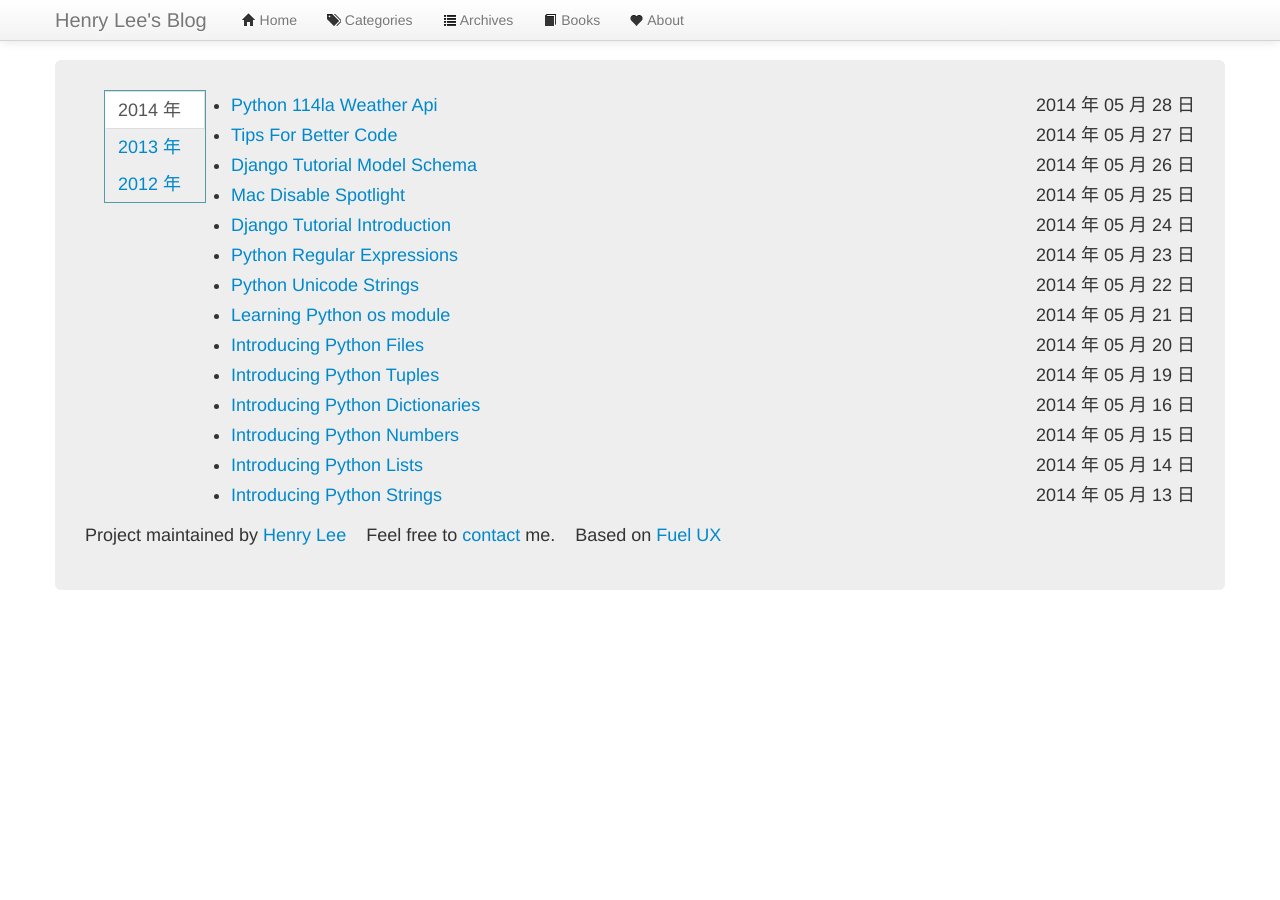
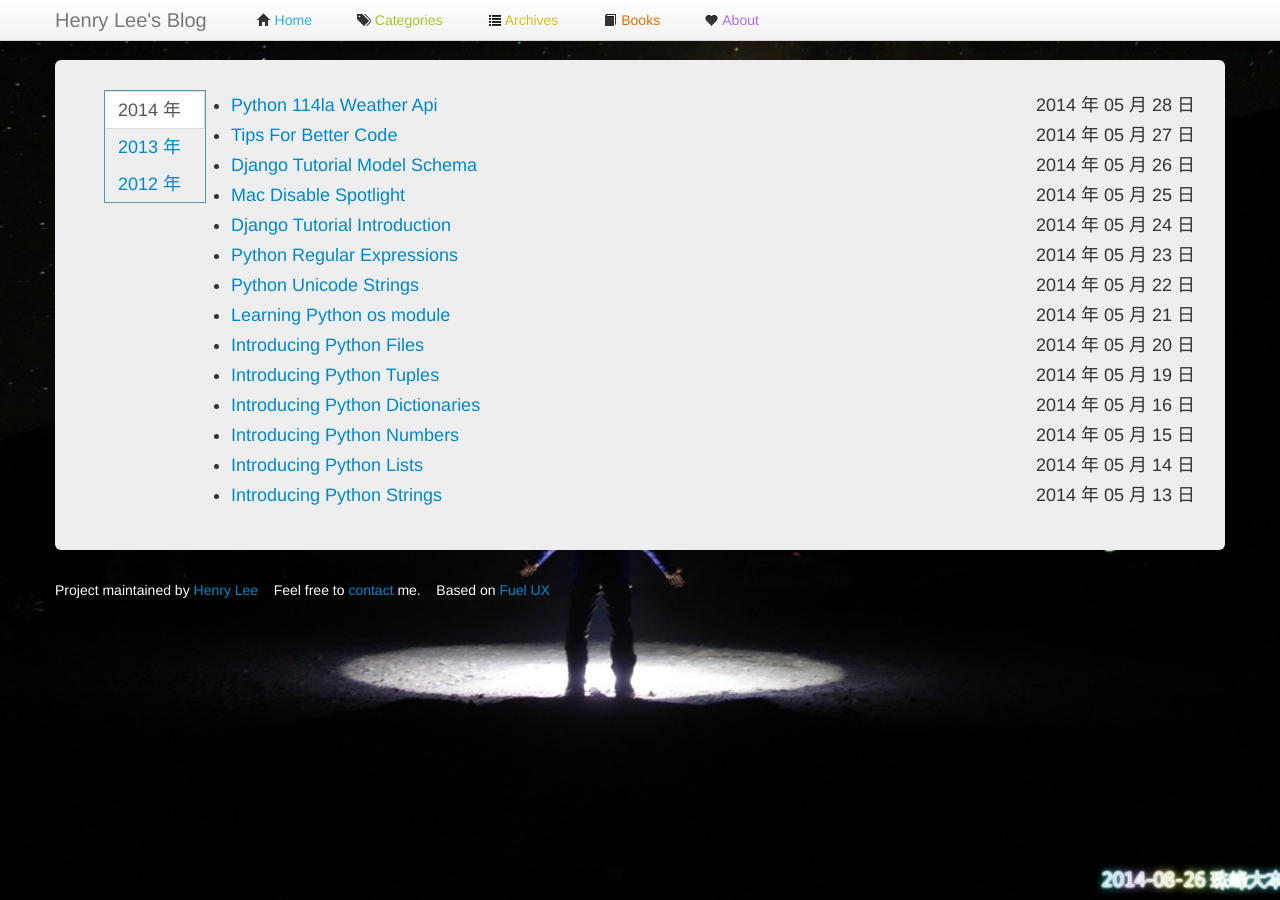
Before and after one commit to manageyp/manageyp.github.com, a Jekyll site: the page built from archives.html, in a window 1280 px wide. Built offline with Jekyll 4.4.1, drawn with Linux system fonts in a browser that asks for light colours; nearby versions of some CDN libraries.

Commit message:
[Chagne] blog layout

```diff
--- a/_includes/nav.html
+++ b/_includes/nav.html
@@ -8,7 +8,7 @@
       </a>
       <a class="brand" href="#">Henry Lee's Blog</a>
       <div class="nav-collapse">
-        <ul class="nav">
+        <ul class="nav" id="header-nav">
           <li>
             <a href="/"><i class="icon-home"></i> Home </a>
           </li>
--- a/archives.html
+++ b/archives.html
@@ -88,7 +88,7 @@ permalink: /archives/
 
     {% endfor %}
   </div>
-
+</div>
 
 <script>
   $(function () {
--- a/stylesheets/blog_base.css
+++ b/stylesheets/blog_base.css
@@ -25,3 +25,46 @@ body {
 .sub-item {
     background-color: #F1FBFD;
 }
+
+
+.fuelux body {
+  background: url(../images/galaxy.jpg) no-repeat center center fixed;
+  -webkit-background-size: cover;
+  -moz-background-size: cover;
+  -o-background-size: cover;
+  background-size: cover;
+  filter: progid:DXImageTransform.Microsoft.AlphaImageLoader(src='../images/galaxy.jpg', sizingMethod='scale');
+  -ms-filter: "progid:DXImageTransform.Microsoft.AlphaImageLoader(src='../images/galaxy.jpg', sizingMethod='scale')";
+}
+
+.footer p {
+  color: #fff;
+}
+
+.fuelux .navbar .brand {
+  font-weight: 500;
+}
+
+#header-nav li {
+  margin-left: 15px;
+}
+
+#header-nav li a { text-decoration: none; }
+#header-nav li:hover {
+  -moz-transform: scale(1.25) rotate(-5deg) translateX(0px) translateY(0px) skewX(0deg) skewY(0deg);
+  -webkit-transform: scale(1.25) rotate(-5deg) translateX(0px) translateY(0px) skewX(0deg) skewY(0deg);
+  -o-transform: scale(1.25) rotate(-5deg) translateX(0px) translateY(0px) skewX(0deg) skewY(0deg);
+  -ms-transform: scale(1.25) rotate(-5deg) translateX(0px) translateY(0px) skewX(0deg) skewY(0deg);
+  transform: scale(1.25) rotate(-5deg) translateX(0px) translateY(0px) skewX(0deg) skewY(0deg);
+  -webkit-transition: all 200ms ease;
+  -moz-transition: all 200ms ease;
+  -ms-transition: all 200ms ease;
+  -o-transition: all 200ms ease;
+  transition: all 200ms ease;
+}
+/*Navigation*/
+#header-nav li:nth-child(1) a { color: #26ADE4; }
+#header-nav li:nth-child(2) a { color: #9DC425; }
+#header-nav li:nth-child(3) a { color: #DABB1E; }
+#header-nav li:nth-child(4) a { color: #E86A03; }
+#header-nav li:nth-child(5) a { color: #B066ED; }
```
Also changed, not shown: images/galaxy.jpg (added).
